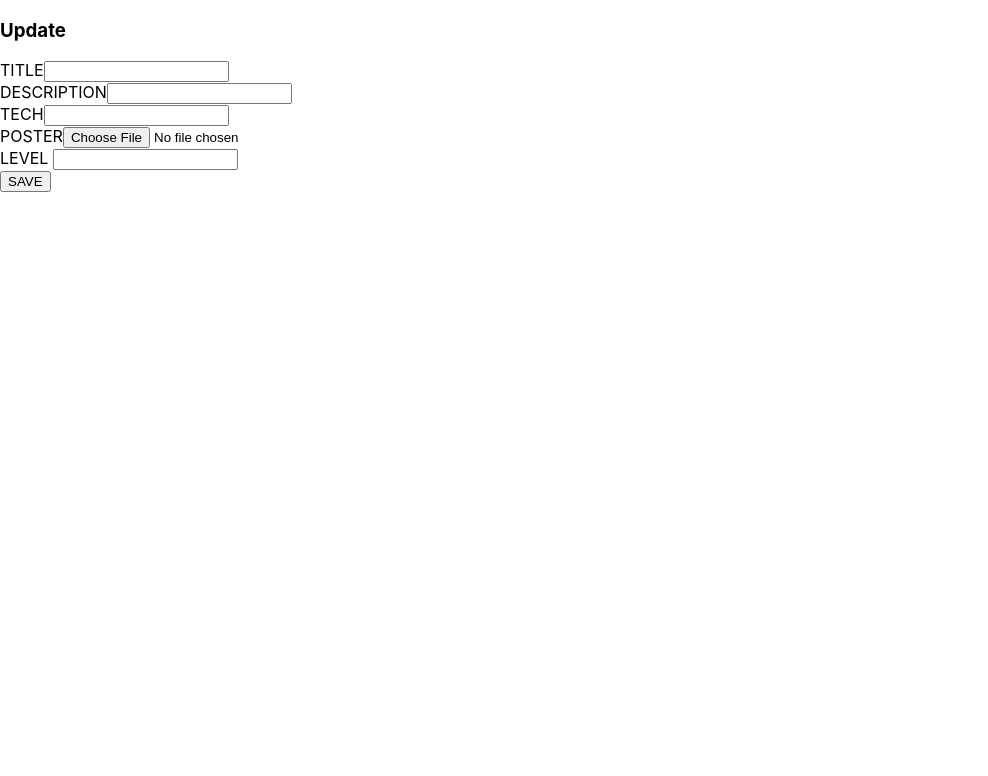
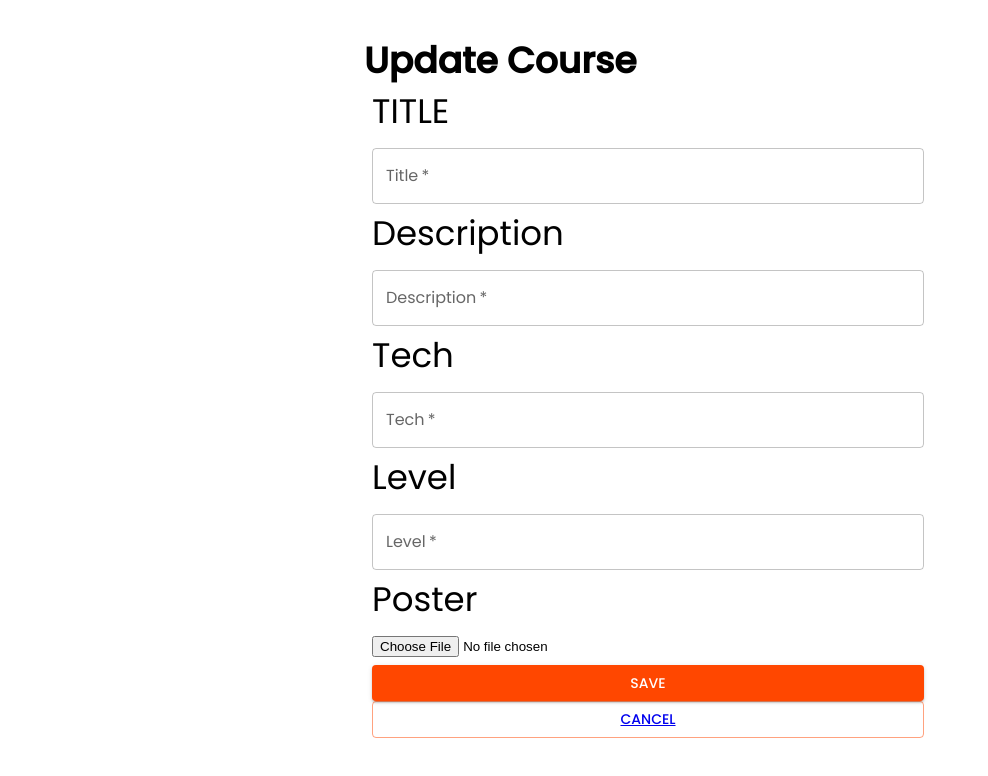
Before and after one commit to mattsandovalb/FactoriAcademy-client, a React (Create React App) app: page /courses/1/edit in a window 1280 px wide. Shown: the top 776 px of the page, without its empty margins (0-988 px from the left). Built offline with nearby package versions, Linux system fonts and the light colour scheme; no server answers; a web font is replaced by a local one.

Commit message:
CRUD fixed - without POSTER

```diff
--- a/src/components/Outlet/Forms/coursesCRUD/CreateCourse.jsx
+++ b/src/components/Outlet/Forms/coursesCRUD/CreateCourse.jsx
@@ -1,8 +1,10 @@
 import axios from 'axios';
-import React, { useState } from 'react'
-import { useNavigate } from 'react-router-dom';
-import Swal from 'sweetalert2'
-import { useForm } from 'react-hook-form';
+import React, { useState } from 'react';
+import { useNavigate, Link } from 'react-router-dom';
+import Swal from 'sweetalert2';
+import {TextField, Button, Container, Typography, Box, FormControl} from '@mui/material';
+
+
 
 const url = 'http://localhost:8000/api/courses'
 
@@ -45,49 +47,51 @@ const CreateCourse = () => {
             Swal.fire('Changes are not saved', '', 'info');
         }
     });
+          navigate('/coursesprotected');
         };
 
   return (
-    <div>
-        <h3>Create</h3>
-        <form onSubmit={handleSave}>
-            <div className='mb-3'>
-                <label className='form-label'> TITLE </label>
-                <input
+    <Container maxWidth="sm">
+    <Box sx={{ mt: 5 }}>
+
+        <Typography variant="h1" component="h2">Create new course</Typography>
+        <FormControl fullWidth sx={{ m: 1 }} onSubmit={handleSave}>
+
+                <Typography  variant="h4" component="h2"> TITLE </Typography>
+                <TextField  id="outlined-basic" label="title" variant="outlined"
                 value={title}
                 onChange={(e)=> setTitle(e.target.value)}
-                type="text"  className='form-control'/>
-            </div>
-            <div className='mb-3'>
-                <label className='form-label'> DESCRIPTION </label>
-                <input
+                type="text"  />
+
+            <Typography  variant="h4" component="h2"> Description </Typography>
+                <TextField id="outlined-basic" label="Description" variant="outlined"
                 value={description}
                 onChange={(e)=> setDescription(e.target.value)}
-                type="text"  className='form-control'/>
-            </div>
-            <div className='mb-3'>
-                <label className='form-label'> TECH </label>
-                <input
+                type="text"  />
+
+
+            <Typography  variant="h4" component="h2"> Tech </Typography>
+               <TextField id="outlined-basic" label="Outlined" variant="outlined"
                 value={tech}
                 onChange={(e)=> setTech(e.target.value)}
-                type="text"  className='form-control'/>
-            </div><div className='mb-3'>
-                <label className='form-label'> POSTER </label>
-                <input
-                value={poster}
-                onChange={(e)=> setPoster(e.target.value)}
-                type="file"  className='form-control'/>
-            </div>
-            <div className='mb-3'>
-                <label className='form-label'> LEVEL </label>
-                <input
+                type="text" />
+            <Typography  variant="h4" component="h2"> Level </Typography>
+              <TextField id="outlined-basic" label="Outlined" variant="outlined"
                 value={level}
                 onChange={(e)=> setLevel(e.target.value)}
                 type="text"  className='form-control'/>
-            </div>
-            <button type="submit" className='btn btn-success'>SAVE</button>
-        </form>
-    </div>
+
+         <Typography  variant="h4" component="h2"> Poster </Typography>
+            <TextField id="outlined-basic" variant="outlined"
+                value={poster}
+                onChange={(e)=> setPoster(e.target.value)}
+                type="file" />
+            <Button variant="outlined"><Link to="/coursesprotected">Cancel</Link></Button>
+            <Button type="submit" variant="contained" onClick={handleSave}>SAVE</Button>
+            </FormControl>
+
+        </Box>
+    </Container>
   )
 }
 
--- a/src/components/Outlet/Forms/coursesCRUD/UpdateCourse.jsx
+++ b/src/components/Outlet/Forms/coursesCRUD/UpdateCourse.jsx
@@ -1,7 +1,8 @@
 import axios from 'axios';
 import React, { useEffect, useState } from 'react';
-import { useNavigate, useParams } from 'react-router-dom';
+import { useNavigate, useParams, Link } from 'react-router-dom';
 import Swal from 'sweetalert2';
+import {TextField, Button, Container, Typography, Box, FormControl} from '@mui/material';
 
 const url = 'http://localhost:8000/api/courses/';
 
@@ -41,78 +42,91 @@ const UpdateCourse = () => {
               formData.append('title', title);
               formData.append('description', description);
               formData.append('tech', tech);
+              if (poster) {
                 formData.append('poster', poster);
+              }
               formData.append('level', level);
 
-        axios.put(`http://localhost:8000/api/courses/${id}`, formData, {
+              axios.put(`${url}${id}`, formData, {
                 headers: {
-            'Content-Type': 'multipart/form-data',
-        },
-      })
-        .then(response => {
-            console.log(response.data);
-        })
-        .catch(error => {
-            console.error(error.response.data);
+                  'Content-Type': 'multipart/form-data'
+                }
+      }).then(() => {
+        navigate('/coursesprotected');
+        Swal.fire('Updated!', '', 'success');
+      }).catch((error) => {
+        Swal.fire('Error', error.message, 'error');
       });
-
-        navigate('/coursesprotected');
-        Swal.fire('Saved!', '', 'success');
     } else if (result.isDenied) {
       Swal.fire('Changes are not saved', '', 'info');
     }
   });
 };
+const handleFileChange = (event) => {
+  setPoster(event.target.files[0]);
+};
 
 return (
-    <div>
-      <h3>Update</h3>
-      <form onSubmit={handleUpdate}>
-        <div className="mb-3">
-          <label className="form-label">TITLE</label>
+  <Container maxWidth="sm">
+  <Box sx={{ mt: 5 }}>
+  <Typography variant="h1" component="h2">
+        Update Course
+      </Typography>
+      <FormControl fullWidth sx={{ m: 1 }}onSubmit={handleUpdate}>
+      <Typography  variant="h4" component="h2"> TITLE </Typography>
+
+        <TextField
+          fullWidth
+          label="Title"
+          value={title}
+          onChange={(e) => setTitle(e.target.value)}
+          margin="normal"
+          required
+        />
+        <Typography  variant="h4" component="h2"> Description </Typography>
+        <TextField
+          fullWidth
+          label="Description"
+          value={description}
+          onChange={(e) => setDescription(e.target.value)}
+          margin="normal"
+          required
+        />
+       <Typography  variant="h4" component="h2"> Tech </Typography>
+        <TextField
+          fullWidth
+          label="Tech"
+          value={tech}
+          onChange={(e) => setTech(e.target.value)}
+          margin="normal"
+          required
+        />
+
+        <Typography  variant="h4" component="h2"> Level </Typography>
+        <TextField
+          fullWidth
+          label="Level"
+          value={level}
+          onChange={(e) => setLevel(e.target.value)}
+          margin="normal"
+          required
+        />
+       <Typography  variant="h4" component="h2"> Poster </Typography>
+        <FormControl fullWidth margin="normal">
           <input
-            value={title}
-            onChange={(event) => setTitle(event.target.value)}
-            type="text"
-            className="form-control"
+            type="file"
+            accept=".jpg,.jpeg,.png"
+            onChange={handleFileChange}
           />
-        </div>
-        <div className="mb-3">
-          <label className="form-label">DESCRIPTION</label>
-          <input
-            value={description}
-            onChange={(event) => setDescription(event.target.value)}
-            type="text"
-            className="form-control"
-          />
-        </div>
-        <div className="mb-3">
-          <label className="form-label">TECH</label>
-          <input
-            value={tech}
-            onChange={(event) => setTech(event.target.value)}
-            type="text"
-            className="form-control"
-          />
-        </div>
-        <div className="mb-3">
-          <label className="form-label">POSTER</label>
-          <input
-            onChange={(event) => setPoster(event.target.files[0])}
-
-                type="file"  className='form-control'/>
-            </div>
-            <div className='mb-3'>
-                <label className='form-label'> LEVEL </label>
-                <input
-                value={level}
-                onChange={(e)=> setLevel(e.target.value)}
-                type="text"  className='form-control'/>
-            </div>
-            <button type="submit" className='btn btn-success'>SAVE</button>
-        </form>
-    </div>
-  )
+        </FormControl>
+          <Button variant="contained" type="submit" onClick={handleUpdate}>
+            Save
+          </Button>
+          <Button variant="outlined"><Link to="/coursesprotected">Cancel</Link></Button>
+</FormControl>
+    </Box>
+  </Container>
+);
 }
 
 export default UpdateCourse;
--- a/src/components/Outlet/SectionProtected/ListCourseProtected.jsx
+++ b/src/components/Outlet/SectionProtected/ListCourseProtected.jsx
@@ -28,24 +28,40 @@ const ListCourseProtected = () => {
         text: "You won't be able to revert this!",
         icon: 'warning',
         showCancelButton: true,
-      confirmButtonColor: '#3085d6',
-      cancelButtonColor: '#d33',
-      confirmButtonText: 'Yes, delete it!'
-    }).then((result) => {
+        confirmButtonText: 'Yes, delete it!',
+        cancelButtonText: 'No, cancel!',
+        reverseButtons: true
+      }).then(async (result) => {
         if (result.isConfirmed) {
+          try {
+            // Perform the actual delete action here
+            const response = await axios.delete(`${url}/courses/${id}`);
+
+            if (response.status === 200) {
               Swal.fire(
                 'Deleted!',
                 'Your file has been deleted.',
                 'success'
-        )
+              );
             }
-    })
-  try {
-    await axios.delete(`${url}/courses/${id}`);
-    getAllCourses();
           } catch (error) {
             console.error(error);
+            Swal.fire(
+              'Error',
+              'An error occurred while trying to delete the course.',
+              'error'
+            );
           }
+        } else if (
+          result.dismiss === Swal.DismissReason.cancel
+        ) {
+          Swal.fire(
+            'Cancelled',
+            'Your imaginary file is safe :)',
+            'error'
+          );
+        }
+      });
   };
 
     return (
--- a/src/index.js
+++ b/src/index.js
@@ -4,7 +4,7 @@ import './index.css';
 import App from './App';
 import reportWebVitals from './reportWebVitals';
 import {ThemeProvider, createTheme} from '@mui/material';
-import Swal from 'sweetalert2';
+//import Swal from 'sweetalert2';
 
 const theme = createTheme({
   palette: {
```
Lines whose indentation alone changed are shown as unchanged.
